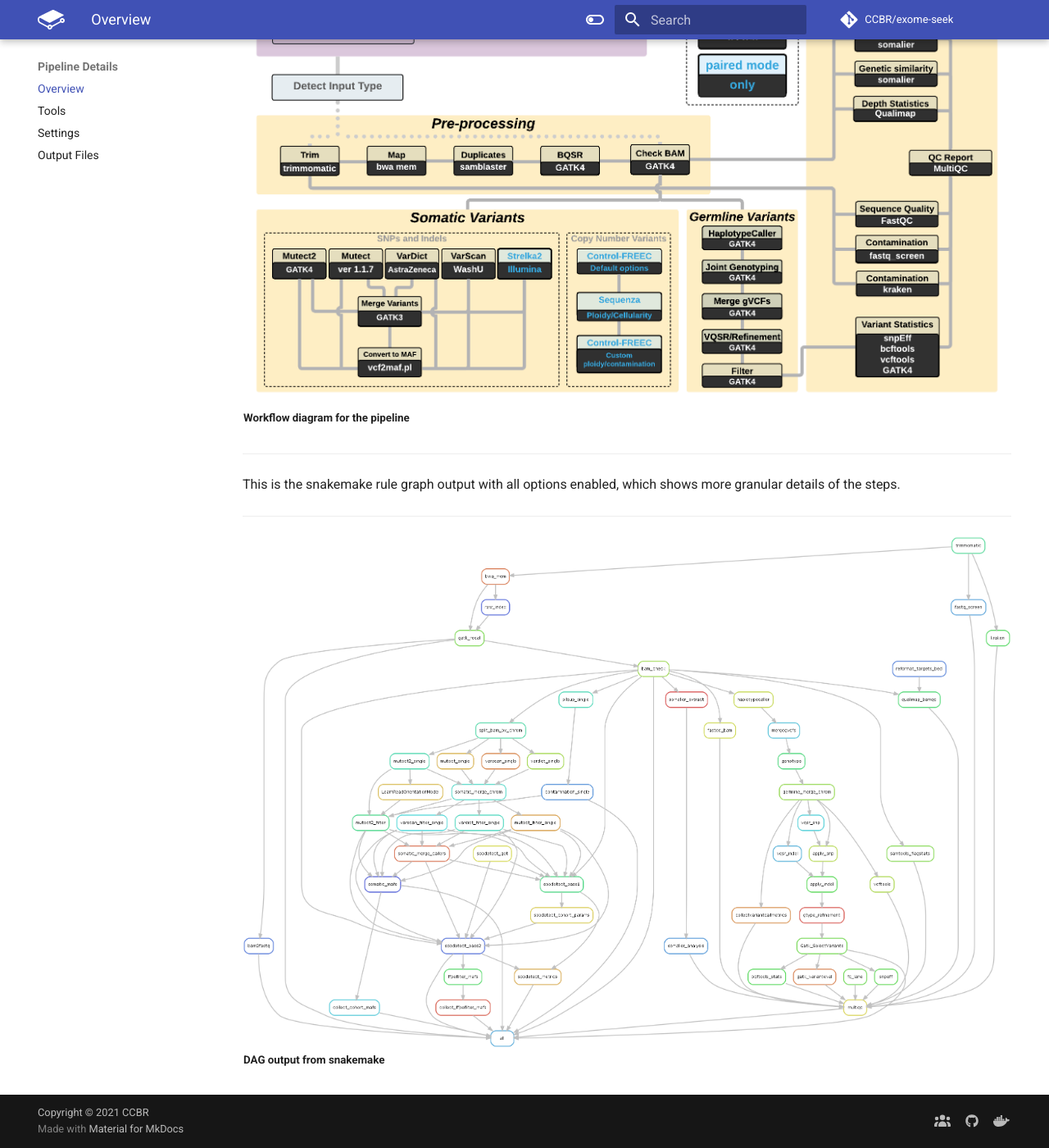
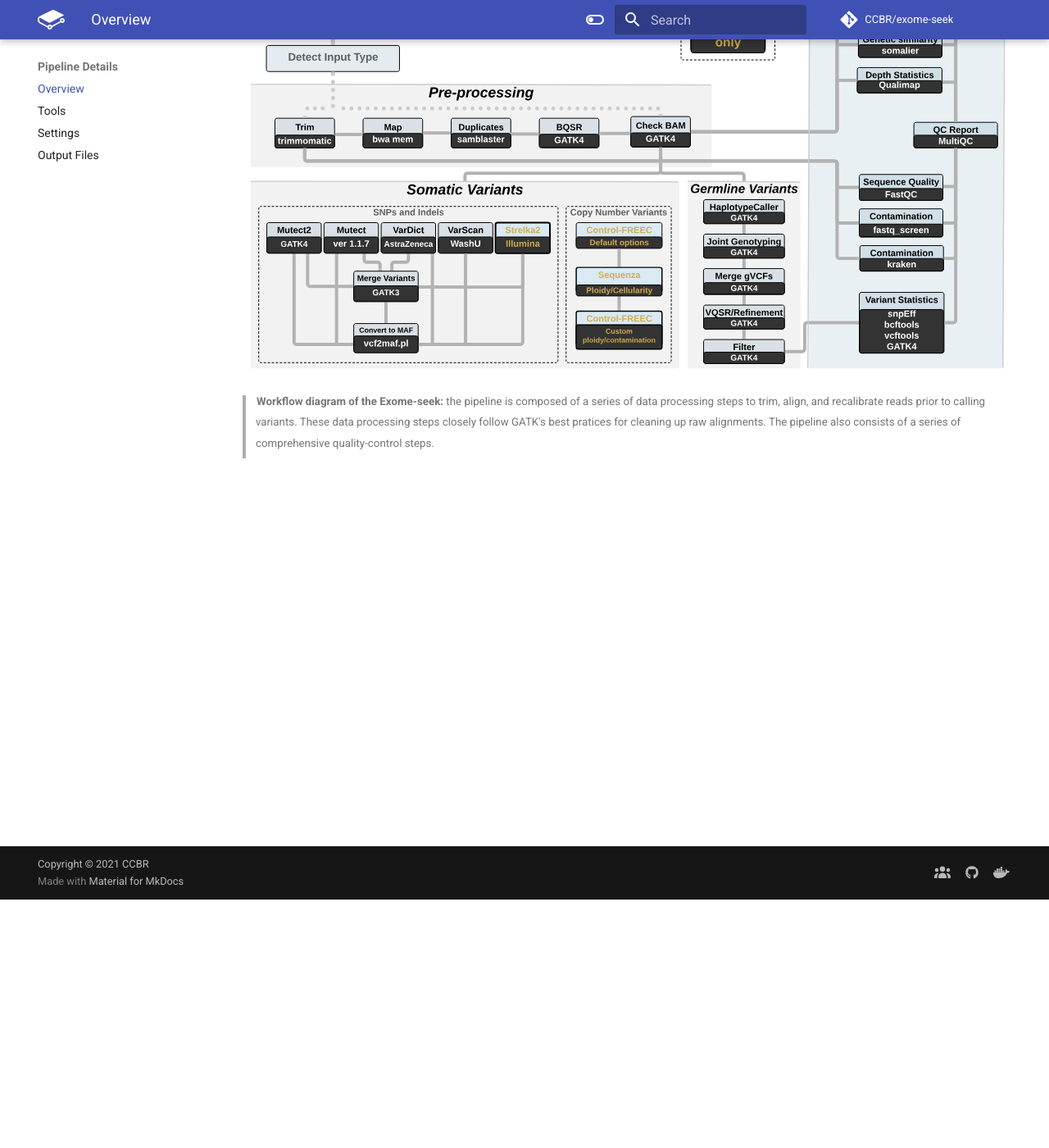
Before and after one commit to mtandon09/CCBR_GATK4_Exome_Seq_Pipeline, an MkDocs documentation site: the page built from docs/pipeline-details/overview.md, in a window 1280 px wide and 1400 px high, scrolled down 303 px. Shown: the whole window at 82% size. Built offline with MkDocs 1.6.1 and Material for MkDocs 9.7.7, drawn with Linux system fonts in a browser that asks for light colours; comment, search, counter and statistics services are not loaded; the version menu is left out.

Commit message:
Adding new workflow diagram

```diff
--- a/docs/pipeline-details/overview.md
+++ b/docs/pipeline-details/overview.md
@@ -1,15 +1,5 @@
 # Pipeline Overview
 
----
+![Pipeline Diagram](images/Exome-seek_workflow.svg)
 
-![Pipeline Diagram](images/workflow-diagram.png)
-<br><sup>**Workflow diagram for the pipeline** </sup>
-
----
-
-This is the snakemake rule graph output with all options enabled, which shows more granular details of the steps.
-
----
-
-![Pipeline Diagram](images/snakemake-dag.png)
-<br><sup>**DAG output from snakemake** </sup>
+> <sup>**Workflow diagram of the Exome-seek:** the pipeline is composed of a series of data processing steps to trim, align, and recalibrate reads prior to calling variants. These data processing steps closely follow GATK's best pratices for cleaning up raw alignments. The pipeline also consists of a series of comprehensive quality-control steps.</sup>
```
Also changed, not shown: docs/pipeline-details/images/Exome-seek_workflow.svg (added).
